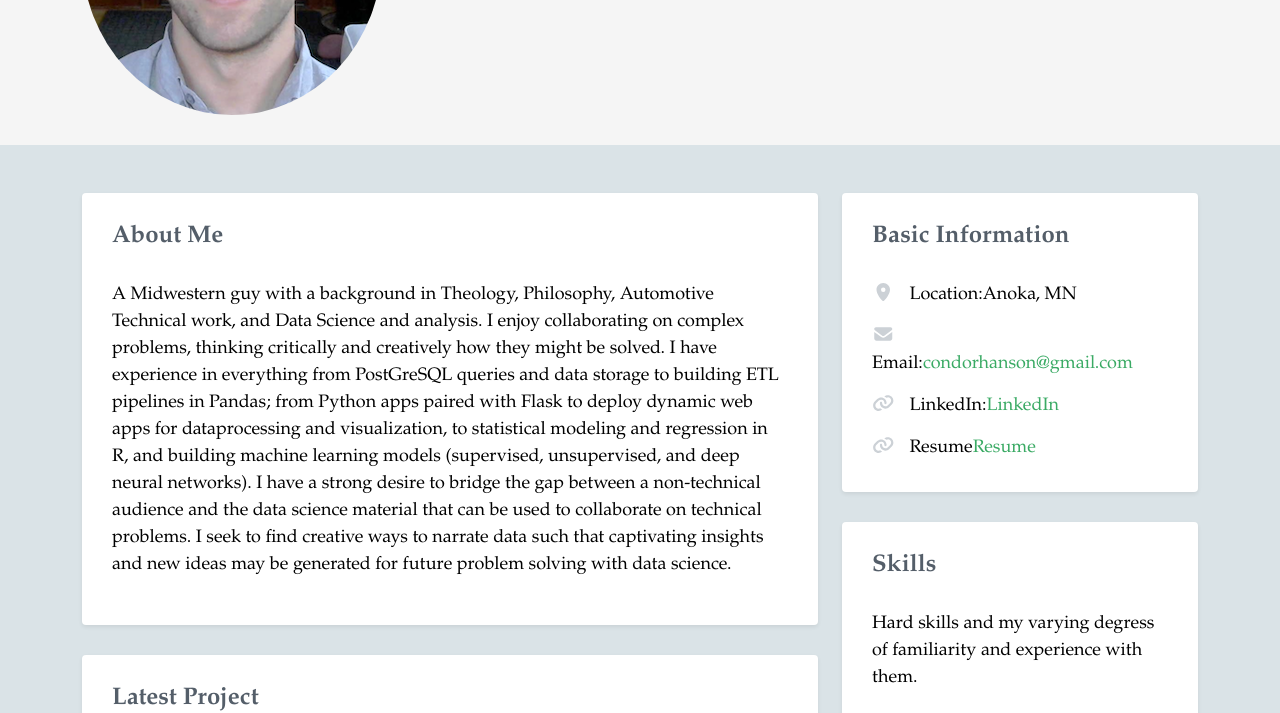
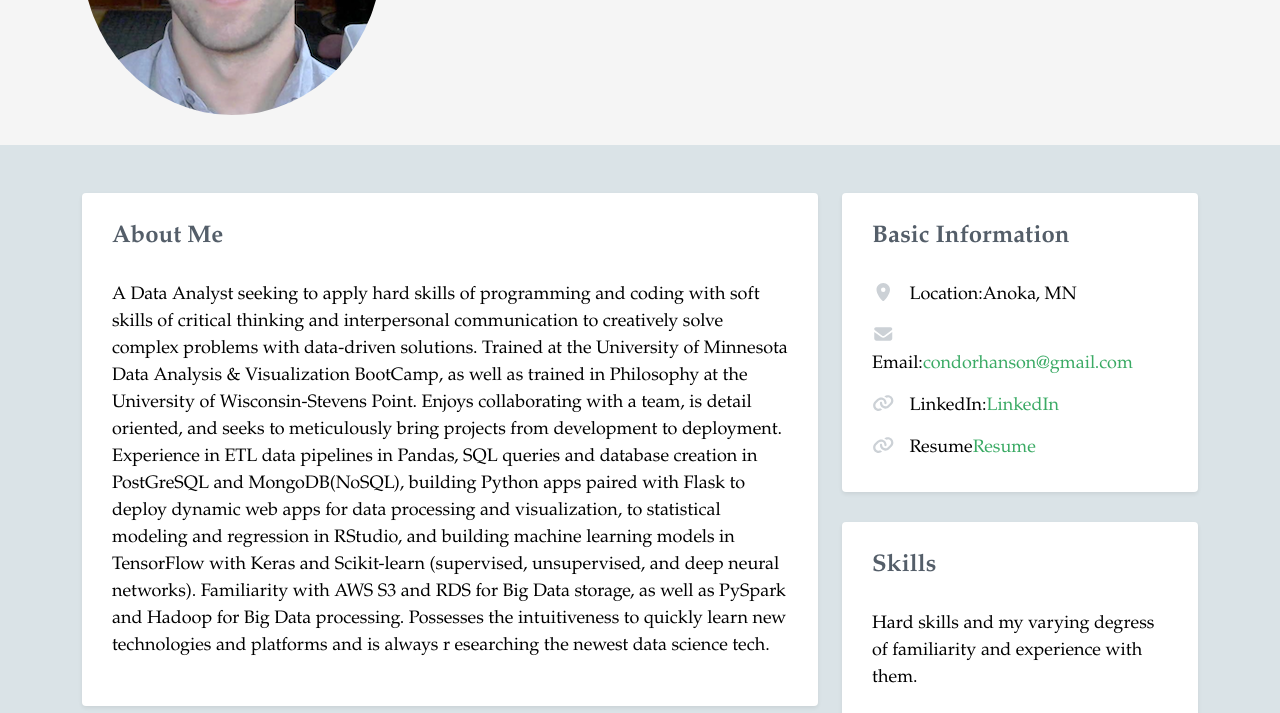
Before and after one commit to conorwhanson/portfolio, a plain HTML site: page index.html in a window 1280 px wide. Shown: the part 245-958 px from the top of the page. Drawn offline with Linux system fonts and the light colour scheme; a script that the page names is missing.

Commit message:
added resume

```diff
--- a/index.html
+++ b/index.html
@@ -60,15 +60,14 @@
                     <div class="section-inner shadow-sm rounded">
                         <h2 class="heading">About Me</h2>
                         <div class="content">
-                            <p>A Midwestern guy with a background in Theology, Philosophy, Automotive Technical work, and Data Science and analysis.
-                                I enjoy collaborating on complex problems, thinking critically and creatively how they might be solved.
-                                I have experience in everything from PostGreSQL queries and data storage to building ETL pipelines in Pandas; from Python apps paired
-                                with Flask to deploy dynamic web apps for dataprocessing and visualization, to statistical modeling and regression in R,
-                                and building machine learning models (supervised, unsupervised, and deep neural networks).
+                            <p>A Data Analyst seeking to apply hard skills of programming and coding with soft skills of critical thinking and interpersonal communication to creatively solve complex problems with data-driven solutions.
+                                Trained at the University of Minnesota Data Analysis & Visualization BootCamp, as well as trained in Philosophy at the University of Wisconsin-Stevens Point. Enjoys collaborating with a team,
+                                is detail oriented, and seeks to meticulously bring projects from development to deployment.
 
-                                I have a strong desire to bridge the gap between a non-technical audience and the data science material that can be used
-                                to collaborate on technical problems. I seek to find creative ways to narrate data such that captivating insights and
-                                new ideas may be generated for future problem solving with data science.
+                                Experience in ETL data pipelines in Pandas, SQL queries and database creation in PostGreSQL and MongoDB(NoSQL), building Python apps paired with Flask to deploy dynamic web apps for data processing
+                                and visualization, to statistical modeling and regression in RStudio, and building machine learning models in TensorFlow with Keras and Scikit-learn (supervised, unsupervised, and deep neural networks).
+                                Familiarity with AWS S3 and RDS for Big Data storage, as well as PySpark and Hadoop for Big Data processing. Possesses the intuitiveness to quickly learn new technologies and platforms and is always r
+                                esearching the newest data science tech.
                              </p>
                         </div><!--//content-->
                     </div><!--//section-inner-->
@@ -180,7 +179,7 @@
                                 <li><i class="fas fa-map-marker-alt"></i><span class="sr-only">Location:</span>Anoka, MN</li>
                                 <li><i class="fas fa-envelope"></i><span class="sr-only">Email:</span><a href="condorhanson@gmail.com">condorhanson@gmail.com</a></li>
                                 <li><i class="fas fa-link"></i><span class="sr-only">LinkedIn:</span><a href="https://www.linkedin.com/in/conorwhanson/">LinkedIn</a></li>
-                                <li><i class="fas fa-link"></i><span class="sr-only">Resume</span><a href="https://drive.google.com/file/d/1wdssv89huP5LKs23JOYmkt0oWF3Prhgp/view?usp=sharing">Resume</a></li>
+                                <li><i class="fas fa-link"></i><span class="sr-only">Resume</span><a href="conorwhanson.github.io/assets/docs/CWH_2022.pdf" target="_blank">Resume</a></li>
 
                             </ul>
                         </div><!--//content-->
```
Also changed, not shown: 2 other files.
